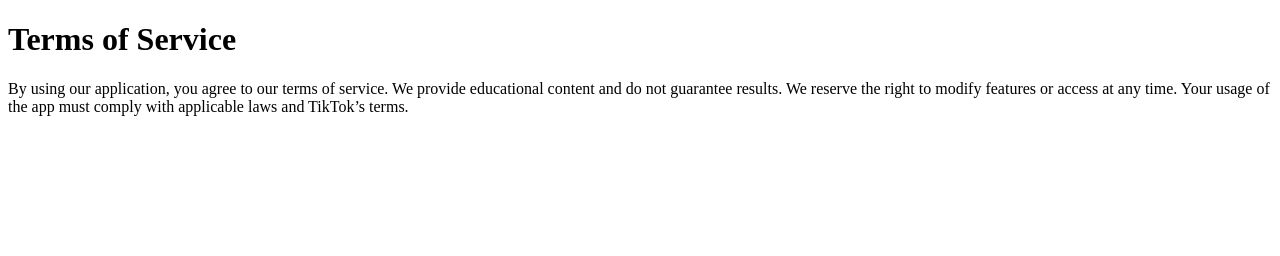
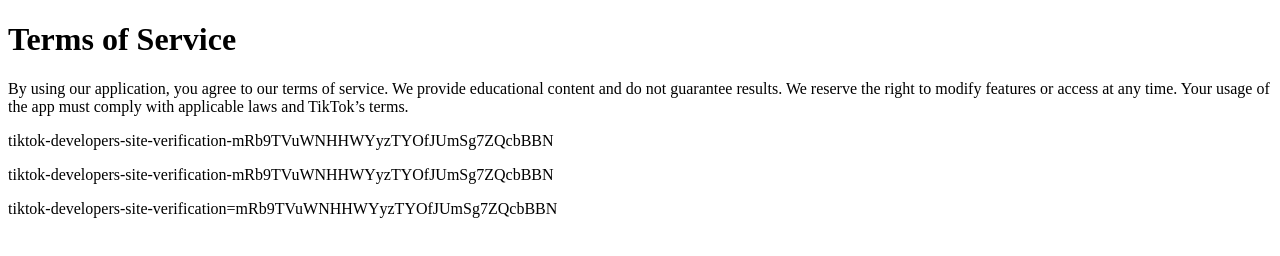
Before and after one commit to ohhill/alex_app, a plain HTML site: page terms/index.html in a window 1280 px wide. Drawn offline with Linux system fonts and the light colour scheme.

Commit message:
Add tt site verification script, meta tag, and verification file to terms page

```diff
--- a/terms/index.html
+++ b/terms/index.html
@@ -2,10 +2,22 @@
 <html lang="en">
 <head>
     <meta charset="UTF-8">
+    <meta name="tiktok-developers-site-verification" content="mRb9TVuWNHHWYyzTYOfJUmSg7ZQcbBBN" />
     <title>Terms of Service</title>
+    <script>
+        // Add TikTok verification parameter to URL if not already present
+        if (!window.location.href.includes('tiktok-developers-site-verification=')) {
+            var newUrl = window.location.href + (window.location.href.includes('?') ? '&' : '?') +
+                         'tiktok-developers-site-verification=mRb9TVuWNHHWYyzTYOfJUmSg7ZQcbBBN';
+            window.history.replaceState({}, '', newUrl);
+        }
+    </script>
 </head>
 <body>
     <h1>Terms of Service</h1>
     <p>By using our application, you agree to our terms of service. We provide educational content and do not guarantee results. We reserve the right to modify features or access at any time. Your usage of the app must comply with applicable laws and TikTok’s terms.</p>
+    <p>tiktok-developers-site-verification-mRb9TVuWNHHWYyzTYOfJUmSg7ZQcbBBN</p>
+    <p>tiktok-developers-site-verification-mRb9TVuWNHHWYyzTYOfJUmSg7ZQcbBBN</p>
+    <p>tiktok-developers-site-verification=mRb9TVuWNHHWYyzTYOfJUmSg7ZQcbBBN</p>
 </body>
 </html>
```
Also changed, not shown: terms/tiktokmRb9TVuWNHHWYyzTYOfJUmSg7ZQcbBBN.txt (added).
